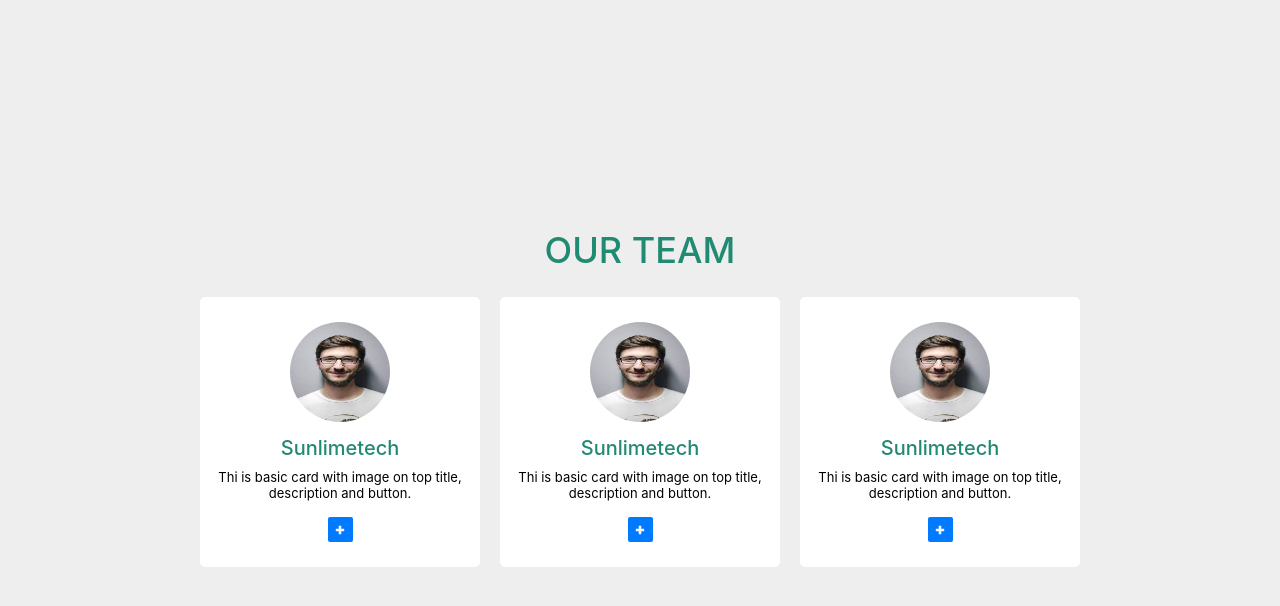
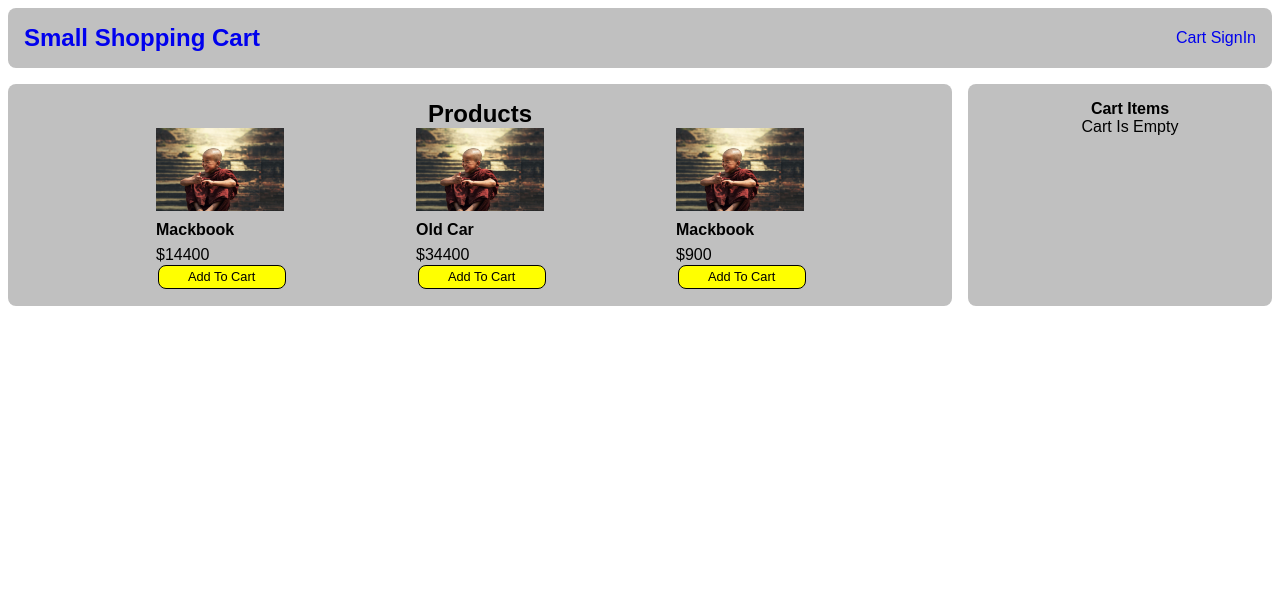
Before and after one commit to Zaibi727/Collection-of-Designs, a React (Create React App) app: page / in a window 1280 px wide. Shown: the top 606 px of the page. Built offline with nearby package versions, Linux system fonts and the light colour scheme.

Commit message:
small shopping cart

```diff
--- a/src/components/parent.js
+++ b/src/components/parent.js
@@ -52,7 +52,9 @@ import './dropDown.css';
 //import CountersContainer from './CounterApp/countersCointainer';
 //import MainContainer from './CounterApp/mainContainer';
 //import TwentyMayContainer from './twentyMay/twentyMayContainer';
-import ArrayOfCards  from './BioCards/ArrayOfCards';
+//import ArrayOfCards  from './BioCards/ArrayOfCards';
+import CartContainer from './smallShoppingCart/CartContainer';
+
 
 class Parent extends Component {
 
@@ -61,7 +63,7 @@ class Parent extends Component {
 
         return (
             <div>
-                <ArrayOfCards   />
+                <CartContainer    />
            </div>
          );
     }
--- /dev/null
+++ b/src/components/smallShoppingCart/Basket.jsx
@@ -0,0 +1,63 @@
+import React from 'react';
+import styles from './cart.module.css';
+
+export default function Basket(props) {
+    const {cartItems, onAdd, onRemove} = props;
+    const itemsPrice = cartItems.reduce((a, c) => a + c.price * c.qty, 0);
+    const taxPrice = itemsPrice * 0.14;
+    const shippingPrice = itemsPrice > 2000 ? 0 : 50;
+    const totalPrice = itemsPrice + taxPrice + shippingPrice;
+    return (
+       <aside className={styles.basket}>
+           <h4>Cart Items</h4>
+           <div>
+               {cartItems.length === 0 && <div>Cart Is Empty</div>}
+           </div>
+
+            {cartItems.map((item) => (
+                <div key={item.id} className={styles.priceTop}>
+                   <div>
+                       {item.name}
+                   </div>
+                   <div>
+                       <button className={styles.add} onClick={()=>onAdd(item)}>+</button>
+                       <button className={styles.remove} onClick={()=>onRemove(item)}>-</button>
+                   </div>
+                   <div>
+                       {item.qty} x ${item.price.toFixed(2)}
+                   </div>
+                </div>
+            ))}
+
+
+            {cartItems.length !== 0 && (
+                <>
+                <hr></hr>
+                   <div className={styles.list}>
+                        <div>Item Price</div>
+                        <div>${itemsPrice.toFixed(2)}</div>
+                   </div>
+                   <div className={styles.list}>
+                        <div>Tax Price</div>
+                        <div>${taxPrice.toFixed(2)}</div>
+                   </div>
+                   <div className={styles.list}>
+                        <div>Shipping Price</div>
+                        <div>${shippingPrice.toFixed(2)}</div>
+                   </div>
+                   <hr></hr>
+                   <div className={styles.list}>
+                        <div><strong>Total Price</strong></div>
+                        <div>${totalPrice.toFixed(2)}</div>
+                   </div>
+                   <div>
+                       <button className={styles.checkOut} onClick={() => alert('Implement Checkout')}>
+                           Check Out
+                       </button>
+                   </div>
+                </>
+            )}
+
+       </aside>
+    )
+}
--- /dev/null
+++ b/src/components/smallShoppingCart/CartContainer.jsx
@@ -0,0 +1,70 @@
+import {useState} from 'react';
+import Header from './Header';
+import Main from './Main';
+import Basket from './Basket';
+import data from './data';
+import styles from './cart.module.css';
+
+
+function CartContainer() {
+    const {products} = data;
+    const [cartItems, setCartItems] = useState([]);
+
+    const onAdd = (product) => {
+        const exist = cartItems.find((x) => x.id === product.id);
+        if(exist) {
+            setCartItems(
+              cartItems.map((x) =>
+              x.id === product.id ? {...exist, qty: exist.qty + 1} : x
+              )
+            );
+        } else {
+            setCartItems([...cartItems, {...product, qty: 1}]);
+        }
+    };
+
+    const onRemove = (product) => {
+        const exist = cartItems.find((x) => x.id === product.id);
+  if(exist === 1){
+       setCartItems(cartItems.filter((x) => x.id !== product.id));
+  } else {
+      setCartItems(
+          cartItems.map((x) =>
+          x.id === product.id ? {...exist, qty: exist.qty - 1} : x
+          )
+      )
+  }
+
+
+    }
+
+
+
+
+        return (
+            <div>
+               <div>
+                  <Header countCartItems={cartItems.length}></Header>
+               </div>
+               <div className={styles.mainBasket}>
+                  <div  className={styles.app1}>
+                  <Main
+                     onAdd={onAdd}
+                    products={products}
+                  ></Main>
+                  </div>
+                  <div className={styles.app2}>
+                  <Basket
+                     onAdd={onAdd}
+                     onRemove={onRemove}
+                     cartItems={cartItems}>
+
+                     </Basket>
+                  </div>
+               </div>
+
+            </div>
+         );
+    }
+
+export default CartContainer;
--- /dev/null
+++ b/src/components/smallShoppingCart/Header.jsx
@@ -0,0 +1,33 @@
+import React from 'react';
+import styles from './cart.module.css';
+
+export default function Header(props) {
+    const {countCartItems} = props;
+    return (
+
+              <header className={styles.header}>
+                   <div className={styles.div1}>
+                       <a href="#/">
+                           <h1>Small Shopping Cart</h1>
+                       </a>
+                   </div>
+                   <div className={styles.div2}>
+                       <a href="#/cart">
+
+                       Cart{" "}
+                       {countCartItems ? (
+                           <button className={styles.navTotal}>{countCartItems}</button>
+                       ): (
+                           ''
+                       )
+                       }
+
+                       </a>
+
+
+                       <a href="#/signin">SignIn</a>
+                   </div>
+              </header>
+
+    )
+}
--- /dev/null
+++ b/src/components/smallShoppingCart/Main.jsx
@@ -0,0 +1,23 @@
+import React from 'react';
+import Product from './product';
+import styles from './cart.module.css';
+
+export default function Main(props) {
+    const {products, onAdd} = props;
+    return (
+        <main>
+            <h2>
+                Products
+            </h2>
+            <div className={styles.cards}>
+                {products.map((product) => (
+                    <Product
+                    key={product.id}
+                    product={product}
+                    onAdd={onAdd}
+                    ></Product>
+                ))}
+            </div>
+        </main>
+    )
+}
--- /dev/null
+++ b/src/components/smallShoppingCart/cart.module.css
@@ -0,0 +1,118 @@
+*{
+    font-family: Arial, Helvetica, sans-serif;
+}
+.mainBasket{
+    display: grid;
+    grid-template-columns: 75% 25%;
+
+}
+.app1{
+    padding: 1rem;
+    margin: 0.5rem;
+    border-radius: 0.5rem;
+    background-color: #c0c0c0;
+}
+.app2{
+    padding: 1rem;
+    margin: 0.5rem;
+    border-radius: 0.5rem;
+    background-color: #c0c0c0;
+}
+
+.header{
+    display: flex;
+    justify-content: space-between;
+    align-items: center;
+    padding: 1rem;
+    margin: 0.5rem;
+    border-radius: 0.5rem;
+    background-color: #c0c0c0;
+}
+.div1 a{
+    text-decoration: none !important;
+}
+
+.div1 a h1{
+    font-size: 1.5rem;
+}
+.div2 a{
+    text-decoration: none !important;
+}
+.navTotal{
+    margin: 0px 20px;
+    border: none;
+    background-color: thistle;
+    border-radius: 10px;
+    padding: 7px;
+}
+
+/*--header--*/
+.basket{
+    margin-left: 20px;
+}
+.basket h2{
+    font-size: 1.2rem;
+}
+.priceTop{
+    display: flex;
+    justify-content: space-between;
+    margin-bottom: 15px;
+}
+.add{
+    border: none;
+    padding: 0px 5px;
+    margin-right: 0px;
+    background-color: tomato;
+}
+.remove{
+    border: none;
+    color: white;
+    padding: 0px 5px;
+    background-color: rgb(88, 66, 62);
+}
+.checkOut{
+    font-size: 0.8rem;
+    font-weight: 700;
+    padding: 0.2rem;
+    margin: 0.1rem;
+   border-radius: 0.5rem;
+   border: 0.1rem solid black;
+   background-color: yellow;
+   width: 100%;
+   cursor: pointer;
+}
+.list{
+    display: flex;
+    justify-content: space-evenly;
+    text-align: left;
+}
+
+
+/*--basket--*/
+
+
+/*---main--*/
+.img{
+    max-width: 8rem;
+}
+
+.cards{
+    display: flex;
+    justify-content: space-evenly;
+    text-align: left;
+}
+.h3{
+    font-size: 1rem;
+    margin: 0.4rem 0rem;
+}
+/*--product--*/
+.btnAdd{
+ font-size: 0.8rem;
+ padding: 0.2rem;
+ margin: 0.1rem;
+border-radius: 0.5rem;
+border: 0.1rem solid black;
+background-color: yellow;
+width: 100%;
+cursor: pointer;
+}
--- /dev/null
+++ b/src/components/smallShoppingCart/data.jsx
@@ -0,0 +1,22 @@
+const data = {
+    products: [
+        {id:'1',
+          name: 'Mackbook',
+          price: 14400,
+          image: './images/profile-3.jpg'
+    },
+    {id:'2',
+    name: 'Old Car',
+    price: 34400,
+    image:  './images/profile-3.jpg'
+},
+{id:'3',
+name: 'Mackbook',
+price: 900,
+image:  './images/profile-3.jpg'
+},
+
+    ],
+};
+
+export default data;
--- /dev/null
+++ b/src/components/smallShoppingCart/product.jsx
@@ -0,0 +1,17 @@
+import React from 'react';
+import styles from './cart.module.css';
+
+
+export default function Product (props) {
+    const {product, onAdd} = props;
+    return (
+        <div>
+            <img className={styles.img} src={product.image} alt={product.name} />
+              <h3 className={styles.h3}>{product.name}</h3>
+              <div>${product.price}</div>
+              <div>
+                  <button onClick={()=>onAdd(product)} className={styles.btnAdd}>Add To Cart</button>
+              </div>
+        </div>
+    )
+};
```
